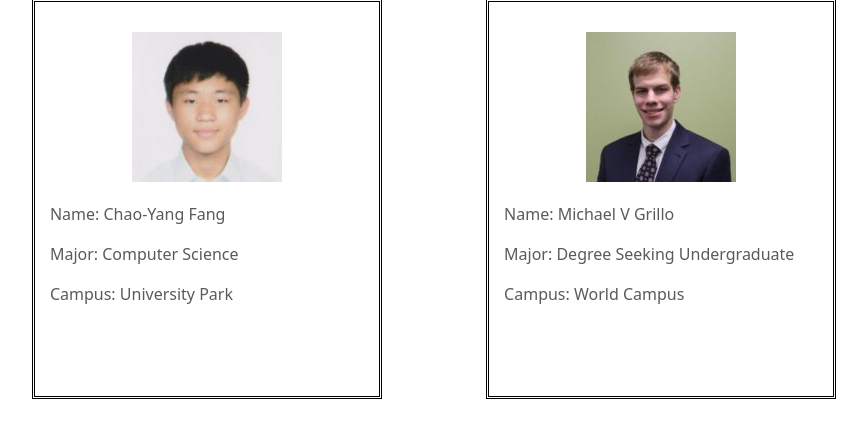
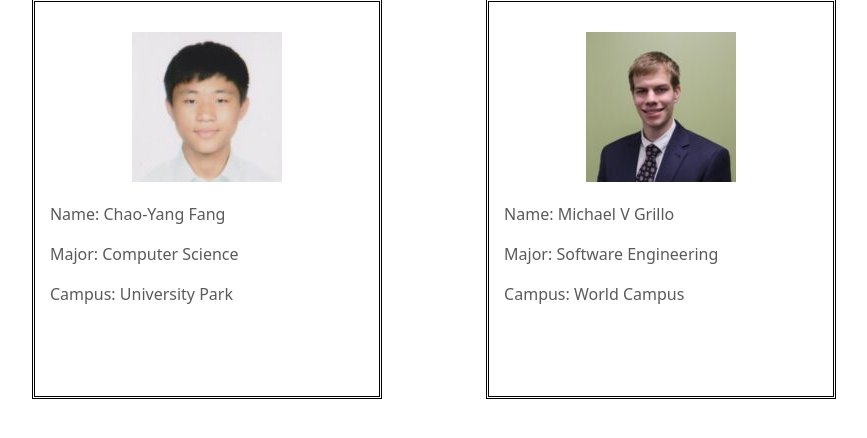
Before and after one commit to JorrgeX/StartUP-website, a Flask app: page /contact in a window 1280 px wide. Shown: the part 295-733 px from the top of the page, without its empty margins (206-1073 px from the left). Run offline with Flask 2, Linux system fonts and the light colour scheme; some libraries are stand-ins or nearby versions.

Commit message:
Update contact.html
Software Engineering Major

```diff
--- a/templates/contact.html
+++ b/templates/contact.html
@@ -51,7 +51,7 @@
                 <img src="/static/img/michael.jpeg">
                 <div class="info">
                     <p>Name: Michael V Grillo</p>
-                    <p>Major: Degree Seeking Undergraduate</p>
+                    <p>Major: Software Engineering</p>
                     <p>Campus: World Campus</p>
                 </div>
             </div>
```
